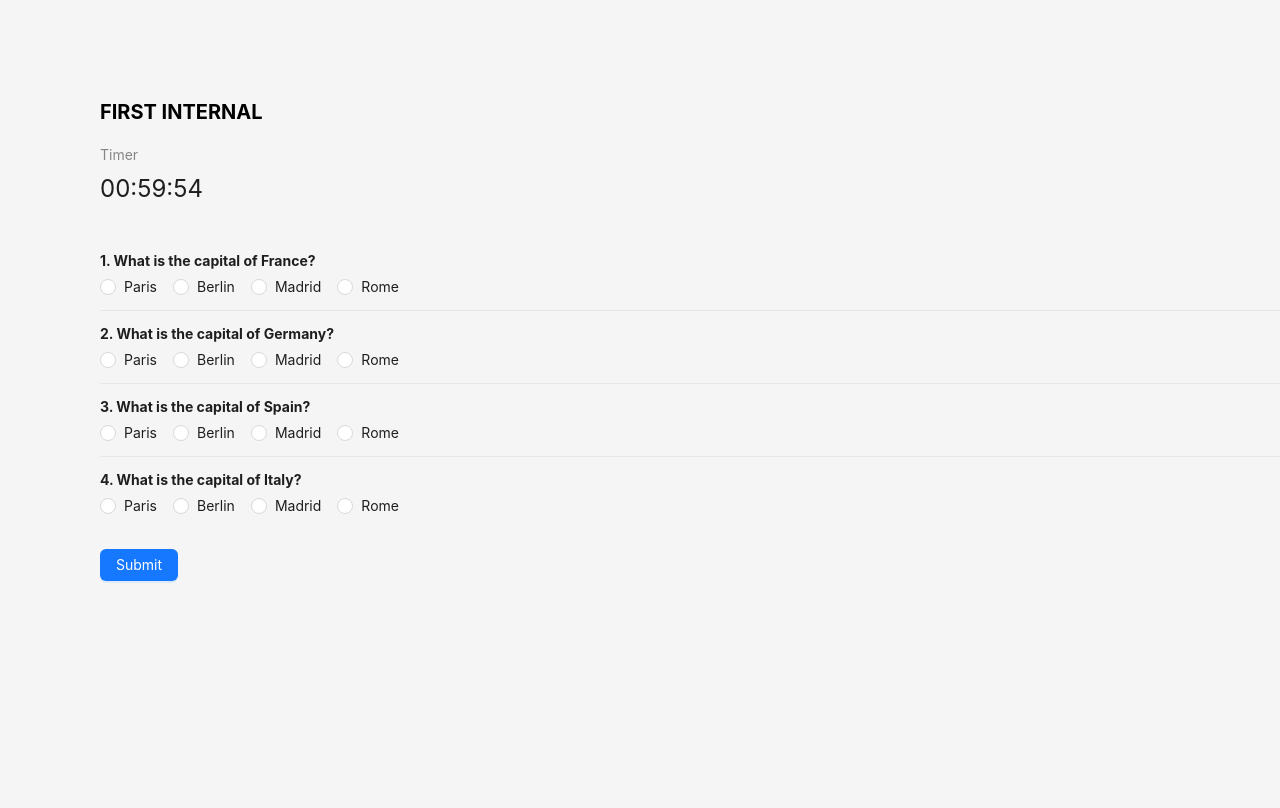
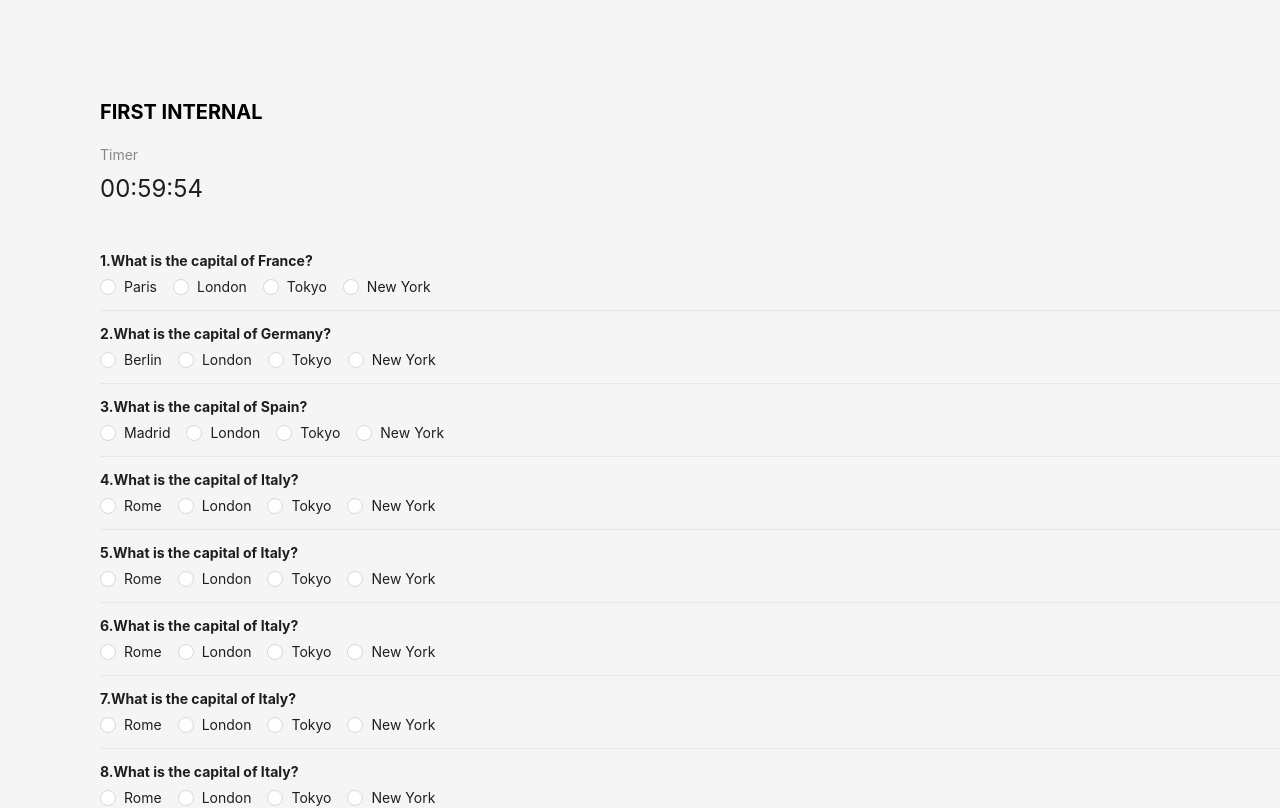
Before and after one commit to donabinu921/Online-Examination-Portal, a React (Create React App) app in the folder frontend/: page /test in a window 1280 px wide. Shown: the top 808 px of the page. Built offline with nearby package versions, Linux system fonts and the light colour scheme.

Commit message:
working on getting test inputs

```diff
--- a/frontend/src/App.js
+++ b/frontend/src/App.js
@@ -10,7 +10,6 @@ import TeacherCalendar from "./Pages/TeacherDashBoard/TeacherCalendar";
 import TeacherTests from "./Pages/TeacherDashBoard/TeacherTests";
 import TeacherRetests from "./Pages/TeacherDashBoard/TeacherRetests";
 import CreateTestForm from "./Pages/TeacherDashBoard/CreateTestForm";
-import TestCreated from "./Pages/TeacherDashBoard/TestCreated";
 import { Routes, Route } from "react-router-dom";
 
 function App() {
@@ -23,12 +22,12 @@ function App() {
         <Route path="/calendar" element={<CalendarPage />} />
         <Route path="/retest-request" element={<RetestRequestPage />} />
         <Route path='/test' element={<TestPage />} />
+
         <Route path='/teacher-home' element={<TeacherHome />} />
         <Route path='/teacher-calendar' element={<TeacherCalendar />} />
         <Route path='/teacher-tests' element={<TeacherTests />} />
         <Route path='/teacher-retests' element={<TeacherRetests />} />
         <Route path='/create-test-form' element={<CreateTestForm />} />
-        <Route path='/test-created' element={<TestCreated />} />
       </Routes>
     </div>
   );
--- a/frontend/src/Components/TestForm.jsx
+++ b/frontend/src/Components/TestForm.jsx
@@ -1,50 +1,127 @@
-import React from 'react'
-import { List, Radio } from 'antd';
+import React from "react";
+import { List, Radio } from "antd";
 const questions = [
   {
-    title: '1. What is the capital of France?',
+    title: "What is the capital of France?",
+    option1: "Paris",
+    option2: "London",
+    option3: "Tokyo",
+    option4: "New York",
+    answer: "Paris",
   },
   {
-    title: '2. What is the capital of Germany?',
+    title: "What is the capital of Germany?",
+    option1: "Berlin",
+    option2: "London",
+    option3: "Tokyo",
+    option4: "New York",
+    answer: "Berlin",
   },
   {
-    title: '3. What is the capital of Spain?',
+    title: "What is the capital of Spain?",
+    option1: "Madrid",
+    option2: "London",
+    option3: "Tokyo",
+    option4: "New York",
+    answer: "Madrid",
   },
   {
-    title: '4. What is the capital of Italy?',
+    title: "What is the capital of Italy?",
+    option1: "Rome",
+    option2: "London",
+    option3: "Tokyo",
+    option4: "New York",
+    answer: "Rome",
+  },
+  {
+    title: "What is the capital of Italy?",
+    option1: "Rome",
+    option2: "London",
+    option3: "Tokyo",
+    option4: "New York",
+    answer: "Rome",
+  },
+  {
+    title: "What is the capital of Italy?",
+    option1: "Rome",
+    option2: "London",
+    option3: "Tokyo",
+    option4: "New York",
+    answer: "Rome",
+  },
+  {
+    title: "What is the capital of Italy?",
+    option1: "Rome",
+    option2: "London",
+    option3: "Tokyo",
+    option4: "New York",
+    answer: "Rome",
+  },
+  {
+    title: "What is the capital of Italy?",
+    option1: "Rome",
+    option2: "London",
+    option3: "Tokyo",
+    option4: "New York",
+    answer: "Rome",
+  },
+  {
+    title: "What is the capital of Italy?",
+    option1: "Rome",
+    option2: "London",
+    option3: "Tokyo",
+    option4: "New York",
+    answer: "Rome",
+  },
+  {
+    title: "What is the capital of Italy?",
+    option1: "Rome",
+    option2: "London",
+    option3: "Tokyo",
+    option4: "New York",
+    answer: "Rome",
+  },
+  {
+    title: "What is the capital of Italy?",
+    option1: "Rome",
+    option2: "London",
+    option3: "Tokyo",
+    option4: "New York",
+    answer: "Rome",
   },
 ];
 
-const options = [
-  {
-    title: 'Paris',
-  },
-  {
-    title: 'Berlin',
-  },
-  {
-    title: 'Madrid',
-  },
-  {
-    title: 'Rome',
-  },
-];
-const TestForm = () => (
-  <div className='testFormContainer'>
+
+const TestForm = ({ setResults }) => {
+
+  const handleOptionChange = (e) => {
+    console.log(e.target.value);
+    // setResults(e.target.value); // Pass the selected option value to setResults
+  };
+
+  return (
+    <div className="testFormContainer">
       <List
         itemLayout="horizontal"
         dataSource={questions}
-    renderItem={(item) => (
+        renderItem={(item, index) => (
           <List.Item>
             <List.Item.Meta
-          title={item.title}
+              title={index + 1 + "." + item.title}
               description={
-            <Radio.Group>
-              {options.map((option) => (
-                <Radio key={option.title} value={option.title}>
-                  {option.title}
+                <Radio.Group onChange={handleOptionChange}>
+                  <Radio key={item.option1} value={item.option1}>
+                    {item.option1}
                   </Radio>
-              ))}
+                  <Radio key={item.option2} value={item.option2}>
+                    {item.option2}
+                  </Radio>
+                  <Radio key={item.option3} value={item.option3}>
+                    {item.option3}
+                  </Radio>
+                  <Radio key={item.option4} value={item.option4}>
+                    {item.option4}
+                  </Radio>
                 </Radio.Group>
               }
             />
@@ -53,4 +130,5 @@ const TestForm = () => (
       />
     </div>
   );
+};
 export default TestForm;
--- a/frontend/src/Pages/TeacherDashBoard/CreateTestForm.jsx
+++ b/frontend/src/Pages/TeacherDashBoard/CreateTestForm.jsx
@@ -37,7 +37,9 @@ function CreateTestForm() {
 
   const navigate = useNavigate();
   const handleSubmit = () => {
-    navigate('/test-created');
+
+
+    navigate('/teacher-tests');
 
   }
 
--- a/frontend/src/Pages/TeacherDashBoard/TestCreated.jsx
+++ /dev/null
@@ -1,12 +0,0 @@
-import React from 'react';
-import TestPage from '../TestPage';
-
-function TestCreated() {
-    return (
-        <div>
-            <TestPage />
-         </div>
-    );
-}
-
-export default TestCreated;
--- a/frontend/src/Pages/TestPage.jsx
+++ b/frontend/src/Pages/TestPage.jsx
@@ -4,11 +4,15 @@ import '../Styles/TestPage.css'
 import {Button} from "antd";
 import CountDown from '../Components/Timer'
 import { useNavigate } from 'react-router-dom';
+import { useState } from 'react';
 
 const TestPage = () => {
 
+  const [results, setResults] = useState([]);
+
   const navigate = useNavigate();
-  const handleSubmit = () => {
+  const handleSubmit = (e) => {
+    console.log(e.target.value)
     navigate("/assessment");
   }
 
@@ -18,7 +22,7 @@ const TestPage = () => {
       <p>FIRST INTERNAL</p>
       <CountDown />
       </div>
-      <TestForm />
+      <TestForm setResults={setResults} />
       <div className='testSubmit'>
       <Button type="primary" onClick={handleSubmit}>Submit</Button>
       </div>
```
Lines whose indentation alone changed are shown as unchanged.
